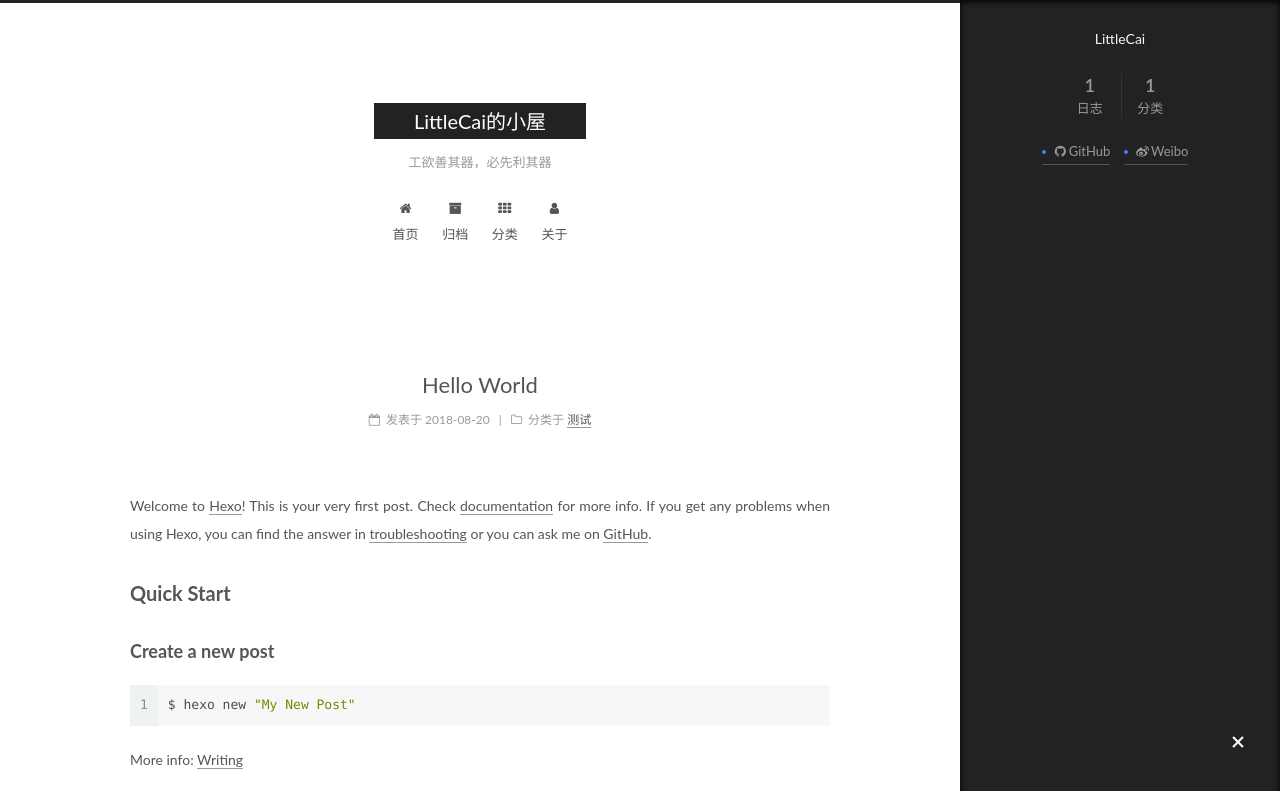
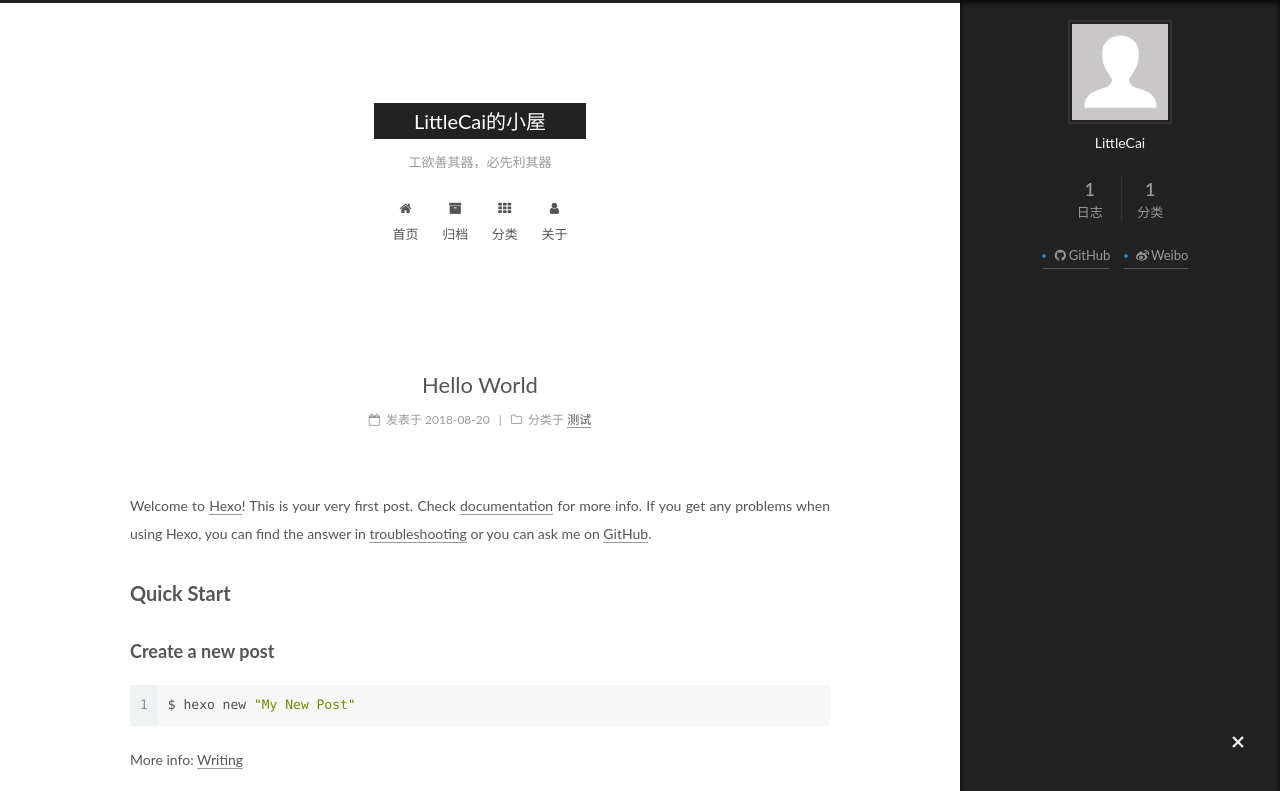
Before and after one commit to LittleCai/.github.io, a plain HTML site: page index.html in a window 1280 px wide. Both pictures are taken after a click on the element 1238 px from the left and 743 px from the top of the page. Shown: the top 791 px of the page. Drawn offline with Linux system fonts and the light colour scheme.

Commit message:
Site updated: 2018-08-20 17:14:37

```diff
--- a/css/main.css
+++ b/css/main.css
@@ -1822,7 +1822,7 @@
   width: 4px;
   height: 4px;
   border-radius: 50%;
-  background: #4a79f7;
+  background: #1487be;
 }
 .links-of-blogroll {
   font-size: 13px;
--- a/index.html
+++ b/index.html
@@ -421,6 +421,10 @@
         <div class="site-overview">
           <div class="site-author motion-element" itemprop="author" itemscope itemtype="http://schema.org/Person">
 
+              <img class="site-author-image" itemprop="image"
+                src="/images/avatar.gif"
+                alt="LittleCai" />
+
               <p class="site-author-name" itemprop="name">LittleCai</p>
               <p class="site-description motion-element" itemprop="description"></p>
           </div>
```
Also changed, not shown: 2018/08/20/hello-world/index.html (+4 -0 lines), archives/2018/08/index.html (+4 -0 lines), archives/2018/index.html (+4 -0 lines), archives/index.html (+4 -0 lines), categories/测试/index.html (+4 -0 lines).
